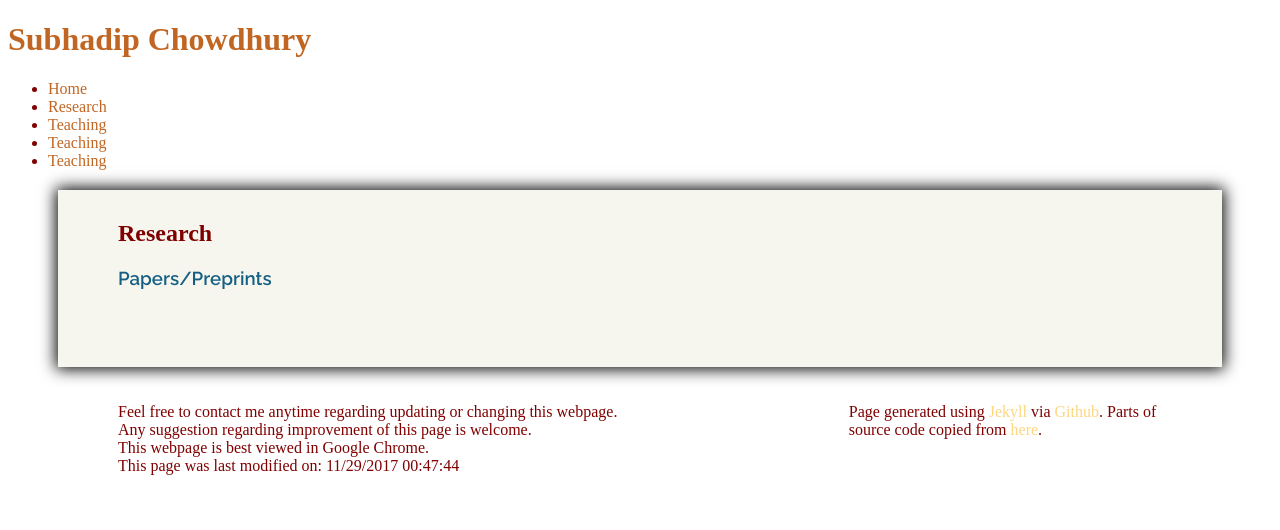
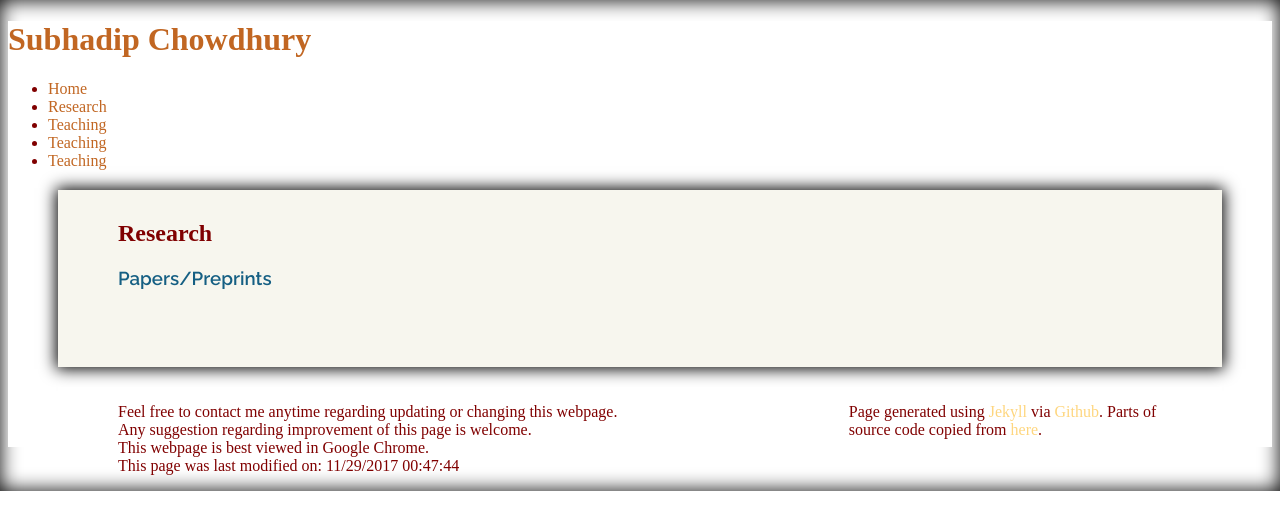
Before and after one commit to subhadipchowdhury/subhadipchowdhury.github.io, a Jekyll site: the page built from research/index.md, in a window 1280 px wide. Shown: the top 530 px of the page. Built offline with Jekyll 4.4.1, drawn with Linux system fonts in a browser that asks for light colours; some web fonts are replaced.

Commit message:
Update stylesheet.css

```diff
--- a/css/stylesheet.css
+++ b/css/stylesheet.css
@@ -1,3 +1,5 @@
+
+
 h3 { COLOR: #155F83; font-family: 'Raleway'; font-weight: 600; }
 /* h3 { COLOR: #155F83; font-family: 'ProximaNova-Regular'; } */
 h4 { COLOR: #155F83; font-family: 'ProximaNova-Semibold'; }
@@ -7,11 +9,14 @@ h5 { COLOR: #155F83; font-family: 'Architects Daughter', cursive; }
 html
 {
 background-color: white;
+-moz-box-shadow:inset 0 0 20px #000000;
+-webkit-box-shadow:inset 0 0 20px #000000;
+box-shadow:inset 0 0 20px #000000;
 }
 
 @font-face {
     font-family: 'Charter';
-    src: url('CharterR.ttf');
+    src: url('assets/CharterR.ttf');
 }
 
 body{
```
